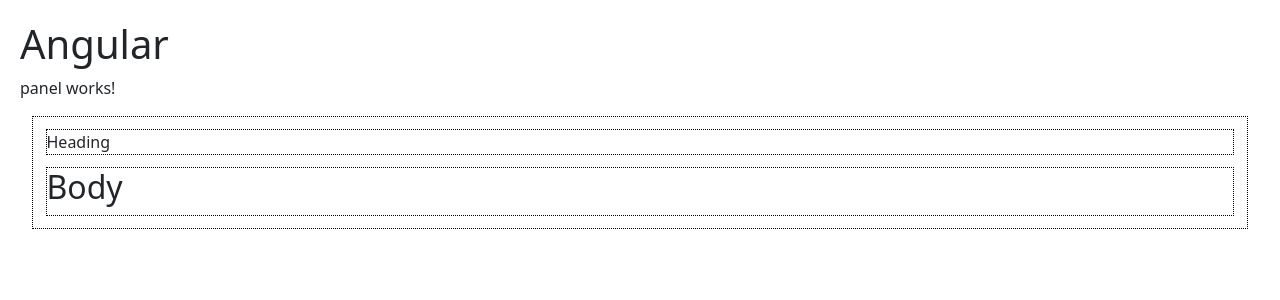
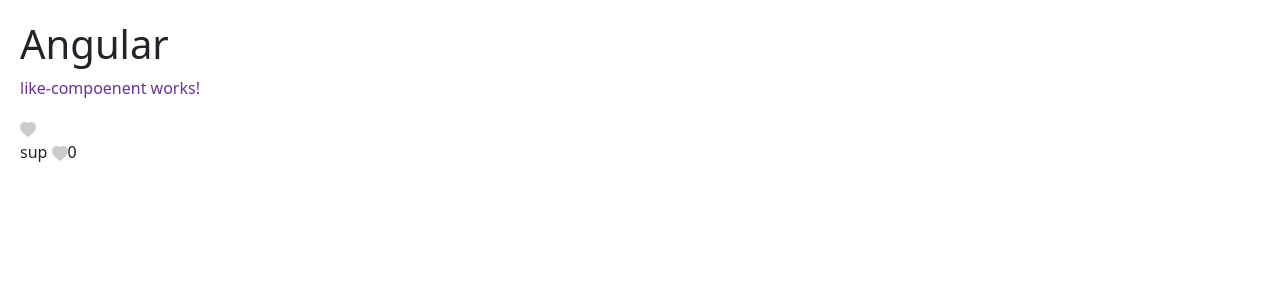
Before and after one commit to isaacdes/hello-world-Angular, an Angular app: page / in a window 1280 px wide. Shown: the top 300 px of the page. Built offline with nearby package versions, Linux system fonts and the light colour scheme.

Commit message:
module 5 assignment

```diff
--- a/package.json
+++ b/package.json
@@ -19,6 +19,7 @@
     "@angular/platform-browser-dynamic": "~13.2.0",
     "@angular/router": "~13.2.0",
     "bootstrap": "^5.1.3",
+    "bootstrap-icons": "^1.8.1",
     "rxjs": "~7.5.0",
     "tslib": "^2.3.0",
     "zone.js": "~0.11.4"
--- a/src/app/app.component.html
+++ b/src/app/app.component.html
@@ -12,9 +12,15 @@
 
 <!-- <app-star [is-isStar]="post.isStar" (change)="onStarChanged($event)" ></app-star>  -->
 
-<app-panel >
+<!-- <app-panel >
     <ng-container class="heading">Heading</ng-container>
     <div class="body">
         <h2>Body</h2>
     </div>
-</app-panel>
+</app-panel> -->
+
+<!-- Module 5 Assignment, Like Compoenent -->
+<app-like-compoenent
+    [likesCount]="tweet.likesCount"
+    [isActive]="tweet.isLiked"
+> </app-like-compoenent>
--- a/src/app/app.component.ts
+++ b/src/app/app.component.ts
@@ -19,4 +19,10 @@
     // Star has been changed:  true (output)
   }
 
+  tweet = {
+    body: "Tweet Like",
+    isLiked: false,
+    likesCount: 0
+  }
+
 }
--- a/src/app/app.module.ts
+++ b/src/app/app.module.ts
@@ -10,6 +10,7 @@
 import { CourseComponent } from './course/course.component';
 import { StarComponent } from './star/star.component';
 import { PanelComponent } from './panel/panel.component';
+import { LikeCompoenentComponent } from './like-compoenent/like-compoenent.component';
 
 
 @NgModule({
@@ -19,7 +20,8 @@
     CourseComponent,
     SummaryPipe,
     StarComponent,
-    PanelComponent
+    PanelComponent,
+    LikeCompoenentComponent
   ],
   imports: [
     BrowserModule,
--- /dev/null
+++ b/src/app/like-compoenent/like-compoenent.component.css
@@ -0,0 +1,17 @@
+.grey {
+    color: #ccc;
+    cursor: pointer;
+
+}
+
+.pink {
+    color:pink;
+}
+
+.highlited{
+    color:deeppink;
+}
+
+p{
+    color: rebeccapurple;
+}
--- /dev/null
+++ b/src/app/like-compoenent/like-compoenent.component.html
@@ -0,0 +1,20 @@
+<p>like-compoenent works!</p>
+
+
+<span [class.grey]="!isSelected" [class.pink]="isSelected" (click)="onClick()">
+  <svg xmlns="http://www.w3.org/2000/svg" width="16" height="16" fill="currentColor" class="bi bi-heart-fill icon-size"
+    viewBox="0 0 16 16">
+    <path fill-rule="evenodd" d="M8 1.314C12.438-3.248 23.534 4.735 8 15-7.534 4.736 3.562-3.248 8 1.314z" />
+  </svg>
+</span>
+
+
+<br>
+sup
+<span class="grey" [class.highlited]="isActive"  (click)="onclick()">
+  <svg xmlns="http://www.w3.org/2000/svg" width="16" height="16" fill="currentColor" class="bi bi-heart-fill icon-size"
+    viewBox="0 0 16 16">
+    <path fill-rule="evenodd" d="M8 1.314C12.438-3.248 23.534 4.735 8 15-7.534 4.736 3.562-3.248 8 1.314z" />
+  </svg>
+</span>
+<span>{{ likesCount}}</span>
--- /dev/null
+++ b/src/app/like-compoenent/like-compoenent.component.ts
@@ -0,0 +1,33 @@
+import { Component, OnInit, Input } from '@angular/core';
+
+@Component({
+  selector: 'app-like-compoenent',
+  templateUrl: './like-compoenent.component.html',
+  styleUrls: ['./like-compoenent.component.css']
+})
+export class LikeCompoenentComponent  {
+
+  isSelected: boolean = false;
+
+
+  @Input('likesCount')
+  likesCount!: number;
+  @Input('isActive') isActive : boolean | undefined;
+
+  onClick(){
+    this.isSelected = !this.isSelected;
+  }
+
+
+  onclick(){
+    this.isActive = !this.isActive;
+
+    if(this.isActive) {
+      this.likesCount ++;
+
+    }
+  }
+
+
+
+}
--- a/src/index.html
+++ b/src/index.html
@@ -1,13 +1,22 @@
 <!doctype html>
 <html lang="en">
+
 <head>
   <meta charset="utf-8">
   <title>HelloWorld</title>
   <base href="/">
   <meta name="viewport" content="width=device-width, initial-scale=1">
   <link rel="icon" type="image/x-icon" href="favicon.ico">
+  <link href="https://cdn.jsdelivr.net/npm/bootstrap@5.1.3/dist/css/bootstrap.min.css" rel="stylesheet"
+    integrity="sha384-1BmE4kWBq78iYhFldvKuhfTAU6auU8tT94WrHftjDbrCEXSU1oBoqyl2QvZ6jIW3" crossorigin="anonymous">
+  <script src="https://cdn.jsdelivr.net/npm/bootstrap@5.1.3/dist/js/bootstrap.bundle.min.js"
+    integrity="sha384-ka7Sk0Gln4gmtz2MlQnikT1wXgYsOg+OMhuP+IlRH9sENBO0LRn5q+8nbTov4+1p" crossorigin="anonymous">
+  </script>
+
 </head>
+
 <body>
   <app-root></app-root>
 </body>
+
 </html>
```
Also changed, not shown: 2 other files (tests, documents, lock files or other folders).
